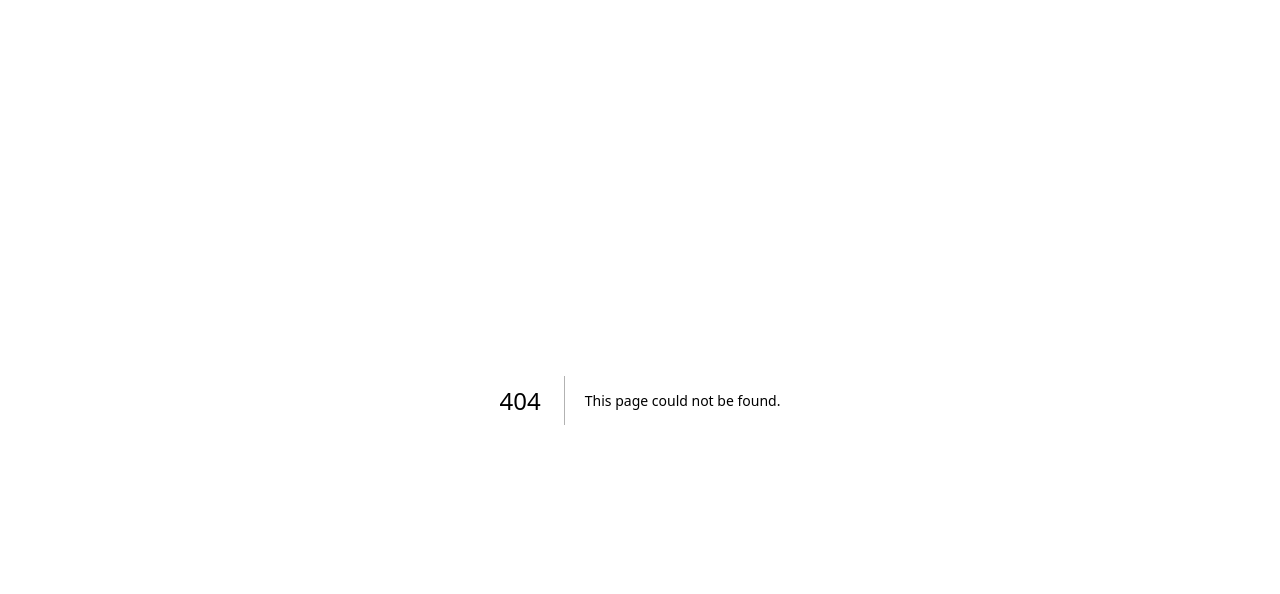
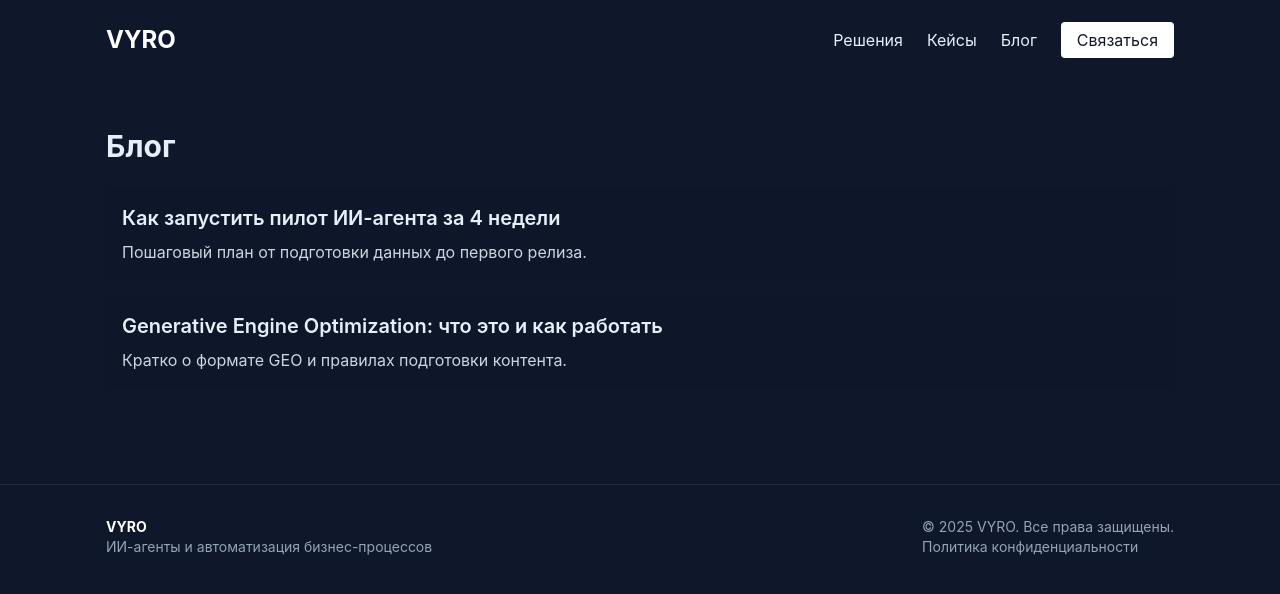
Before and after one commit to ruskorytnikov5555/vyro1, a Next.js app: page /blog in a window 1280 px wide. Before the commit this address had no page. Shown: the top 594 px of the page. Built offline with nearby package versions, Linux system fonts and the light colour scheme.

Commit message:
Create blog.js

```diff
--- /dev/null
+++ b/pages/blog.js
@@ -0,0 +1,32 @@
+import Head from "next/head";
+import Header from "../components/Header";
+import Footer from "../components/Footer";
+import Link from "next/link";
+
+export default function Blog() {
+  const posts = [
+    { slug: "how-to-pilot-ai-agent", title: "Как запустить пилот ИИ-агента за 4 недели", excerpt: "Пошаговый план от подготовки данных до первого релиза." },
+    { slug: "generative-engine-optimization", title: "Generative Engine Optimization: что это и как работать", excerpt: "Кратко о формате GEO и правилах подготовки контента." }
+  ];
+
+  return (
+    <>
+      <Head>
+        <title>Блог — VYRO</title>
+      </Head>
+      <Header />
+      <main className="container py-12">
+        <h1 className="text-3xl font-bold mb-6">Блог</h1>
+        <div className="grid gap-4">
+          {posts.map((p) => (
+            <article key={p.slug} className="bg-slate-900/30 p-4 rounded">
+              <Link href={`/blog/${p.slug}`}><a className="text-xl font-semibold">{p.title}</a></Link>
+              <p className="text-slate-300 mt-2">{p.excerpt}</p>
+            </article>
+          ))}
+        </div>
+      </main>
+      <Footer />
+    </>
+  );
+}
```
